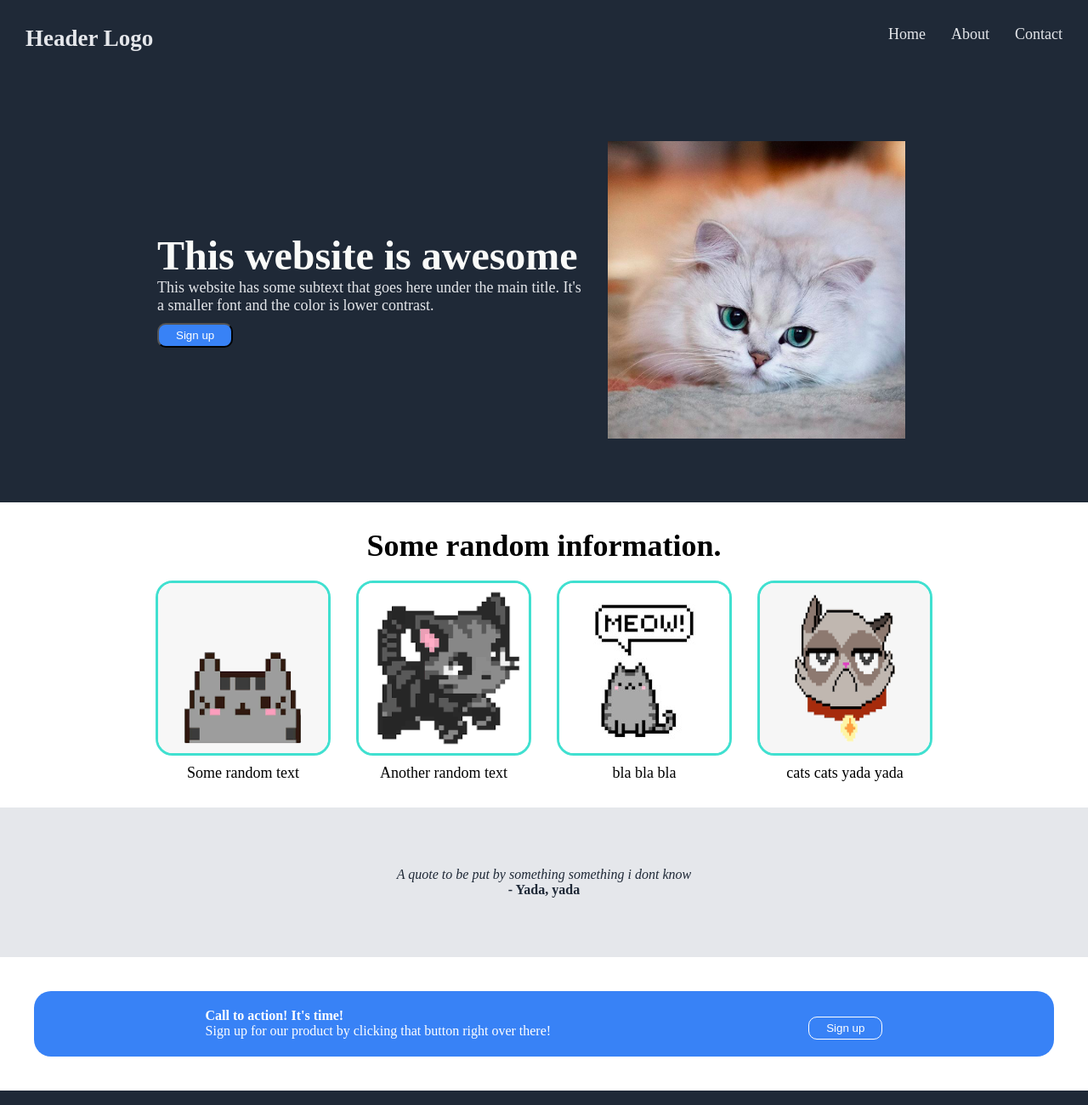
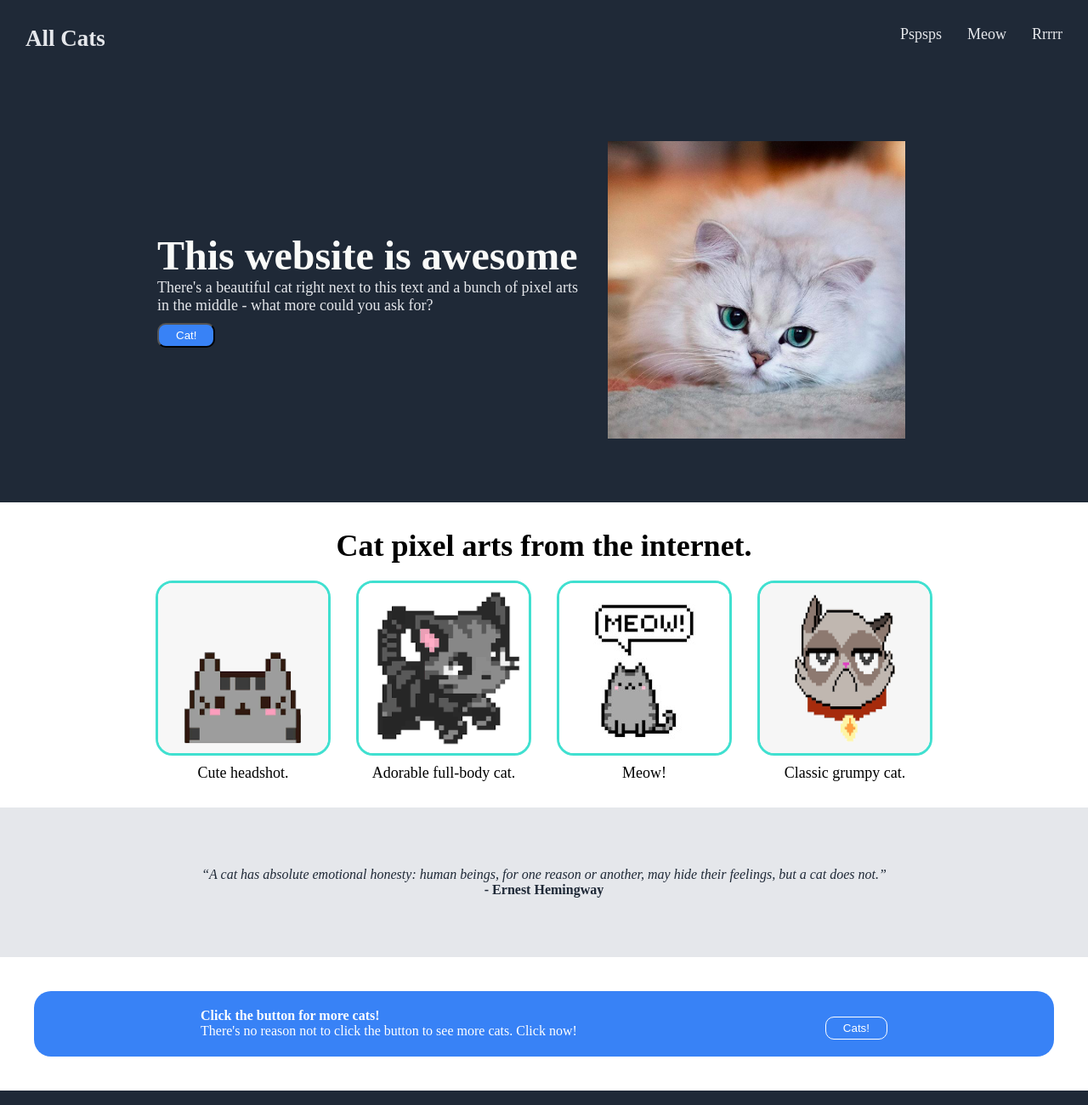
Before and after one commit to j0nhe1/landing, a plain HTML site: page index.html in a window 1280 px wide. Shown: the top 1300 px of the page at 85% size. Drawn offline with Linux system fonts and the light colour scheme.

Commit message:
edited content and finished css

```diff
--- a/index.html
+++ b/index.html
@@ -9,11 +9,11 @@
     <body>
         <header>
             <div class="heder">
-            <h2>Header Logo</h2>
+            <h2>All Cats</h2>
             <div class="menu">
-                <p>Home</p>
-                <p>About</p>
-                <p>Contact</p>
+                <a href="https://www.google.com/search?q=cats" class="menus">Pspsps</a>
+                <a href="https://www.google.com/search?q=cats" class="menus">Meow</a>
+                <a href="https://www.google.com/search?q=cats" class="menus">Rrrrr</a>
             </div>
             </div>
           </header>
@@ -21,45 +21,45 @@
           <div class="main">
               <div class="mainpart">
               <p class="maintext">This website is awesome</p>
-              <p class="mainsub">This website has some subtext that goes here under the main title. It's a smaller font and the color is lower contrast.</p>
-              <button class="first"> Sign up </button>
+              <p class="mainsub">There's a beautiful cat right next to this text and a bunch of pixel arts in the middle - what more could you ask for?</p>
+              <a href="https://www.google.com/search?q=cats"><button class="first"> Cat! </button></a>
               </div>
               <img src="images/main-cat.png" class="maincat">
           </div>
 
           <div class="body">
-              <p>Some random information.</p>
+              <p>Cat pixel arts from the internet.</p>
               <div class="pusas">
                 <div class="pusa">
                 <img src="images/cat1.png" class="cat">
-                <p>Some random text</p>
+                <p>Cute headshot.</p>
                 </div>
                 <div class="pusa">
                 <img src="images/cat2.png" class="cat">
-                <p>Another random text</p>
+                <p>Adorable full-body cat.</p>
                 </div>
                 <div class="pusa">
                 <img src="images/cat3.jpg" class="cat">
-                <p>bla bla bla</p>
+                <p>Meow!</p>
                 </div>
                 <div class="pusa">
                 <img src="images/cat4.png" class="cat">
-                <p>cats cats yada yada</p>
+                <p>Classic grumpy cat.</p>
                 </div>
             </div>
           </div>
 
           <div class="quote">
-              <p>A quote to be put by something something i dont know</p>
-              <p class="by">- Yada, yada</p>
+              <p>“A cat has absolute emotional honesty: human beings, for one reason or another, may hide their feelings, but a cat does not.”</p>
+              <p class="by">- Ernest Hemingway</p>
           </div>
 
           <div class="contact">
               <div>
-              <p class="call">Call to action! It's time!</p>
-              <p>Sign up for our product by clicking that button right over there!</p>
+              <p class="call">Click the button for more cats!</p>
+              <p>There's no reason not to click the button to see more cats. Click now!</p>
                </div>
-              <button class="second">Sign up</button>
+              <a href="https://www.google.com/search?q=cats"><button class="second">Cats!</button></a>
           </div>
 
           <footer>
--- a/styles.css
+++ b/styles.css
@@ -21,6 +21,11 @@ header, footer {
 .menu {
     display: flex;
     gap: 30px;
+}
+
+.menus {
+    text-decoration: none;
+    color: #E5E7EB;
 }
 
 .main {
```
